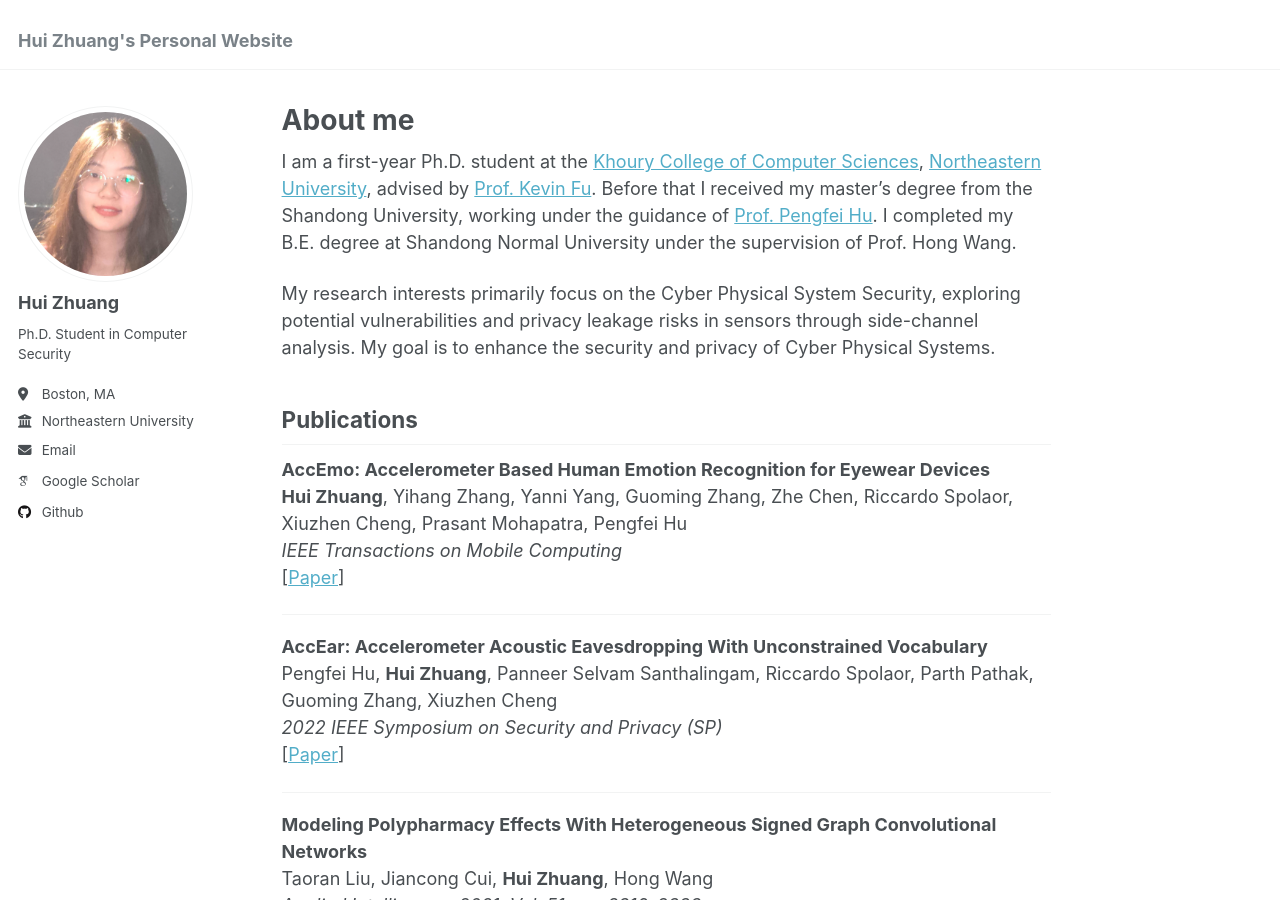
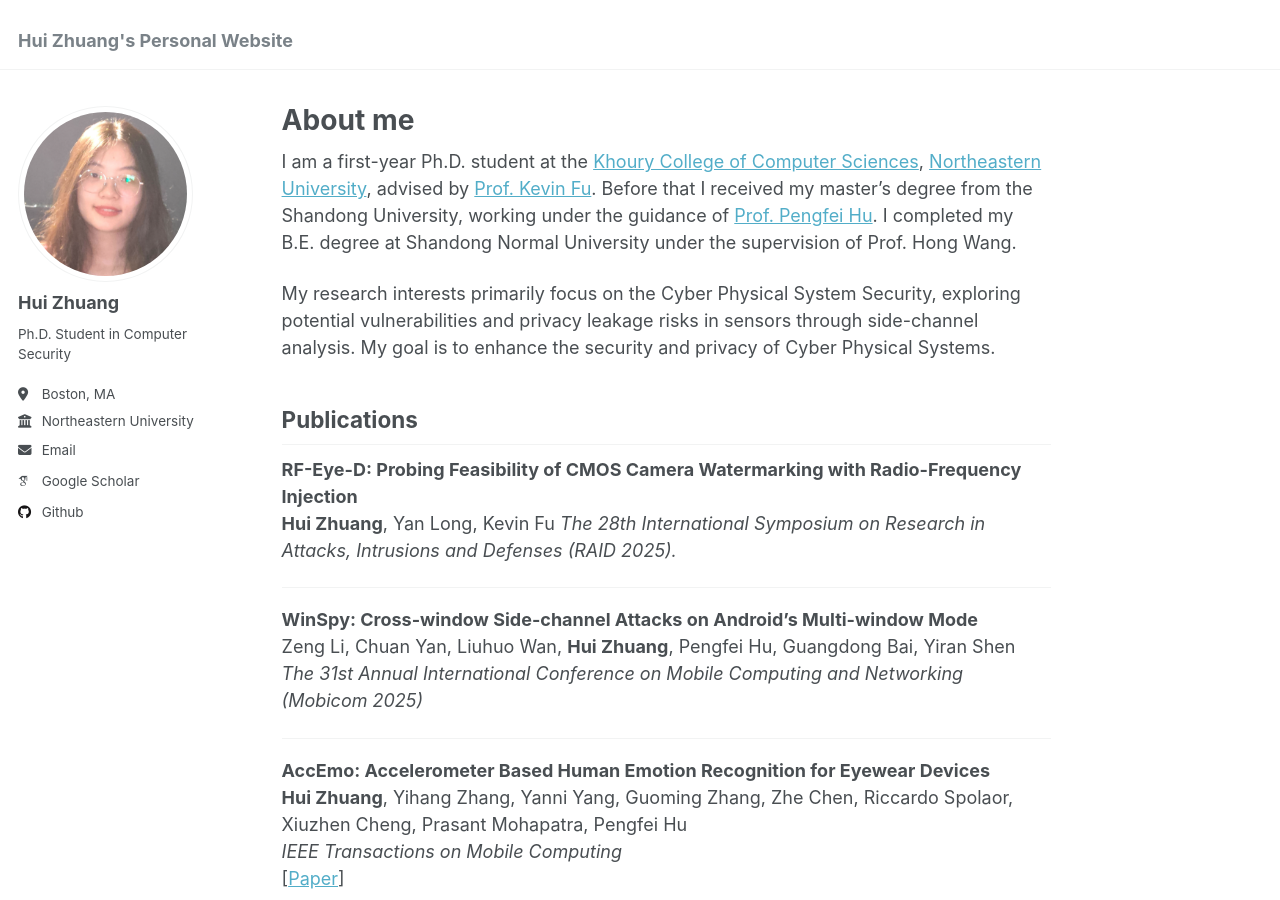
Before and after one commit to zhuang-hui/zhuang-hui.github.io, a Jekyll site: the page built from _pages/about.md, in a window 1280 px wide and 900 px high. Built offline with Jekyll 4.4.1, drawn with Linux system fonts in a browser that asks for light colours; some web fonts are replaced.

Commit message:
publication

```diff
--- a/_pages/about.md
+++ b/_pages/about.md
@@ -12,6 +12,19 @@ My research interests primarily focus on the Cyber Physical System Security, exp
 
 
 ## Publications
+
+**RF-Eye-D: Probing Feasibility of CMOS Camera Watermarking with Radio-Frequency Injection**
+**Hui Zhuang**, Yan Long, Kevin Fu
+*The 28th International Symposium on Research in Attacks, Intrusions and Defenses (RAID 2025).*
+
+---
+
+**WinSpy: Cross-window Side-channel Attacks on Android's Multi-window Mode**
+Zeng Li, Chuan Yan, Liuhuo Wan, **Hui Zhuang**, Pengfei Hu, Guangdong Bai, Yiran Shen
+*The 31st Annual International Conference on Mobile Computing and Networking (Mobicom 2025)*
+<!-- [[Paper](https://ieeexplore.ieee.org/stamp/stamp.jsp?arnumber=10839591)] -->
+
+---
 
 **AccEmo: Accelerometer Based Human Emotion Recognition for Eyewear Devices**
 **Hui Zhuang**, Yihang Zhang, Yanni Yang, Guoming Zhang, Zhe Chen, Riccardo Spolaor, Xiuzhen Cheng, Prasant Mohapatra, Pengfei Hu
```
Also changed, not shown: 1 other file.
